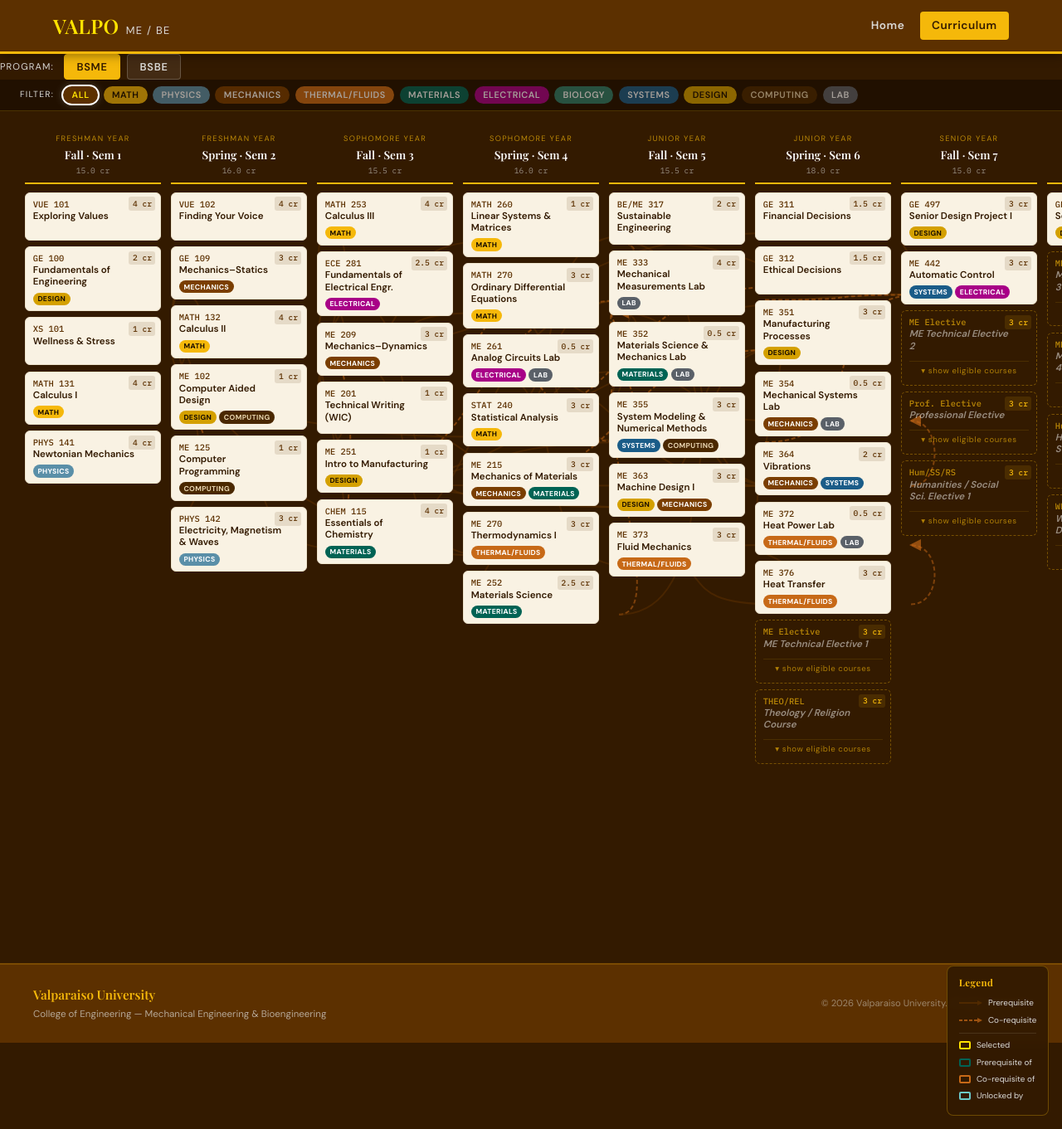
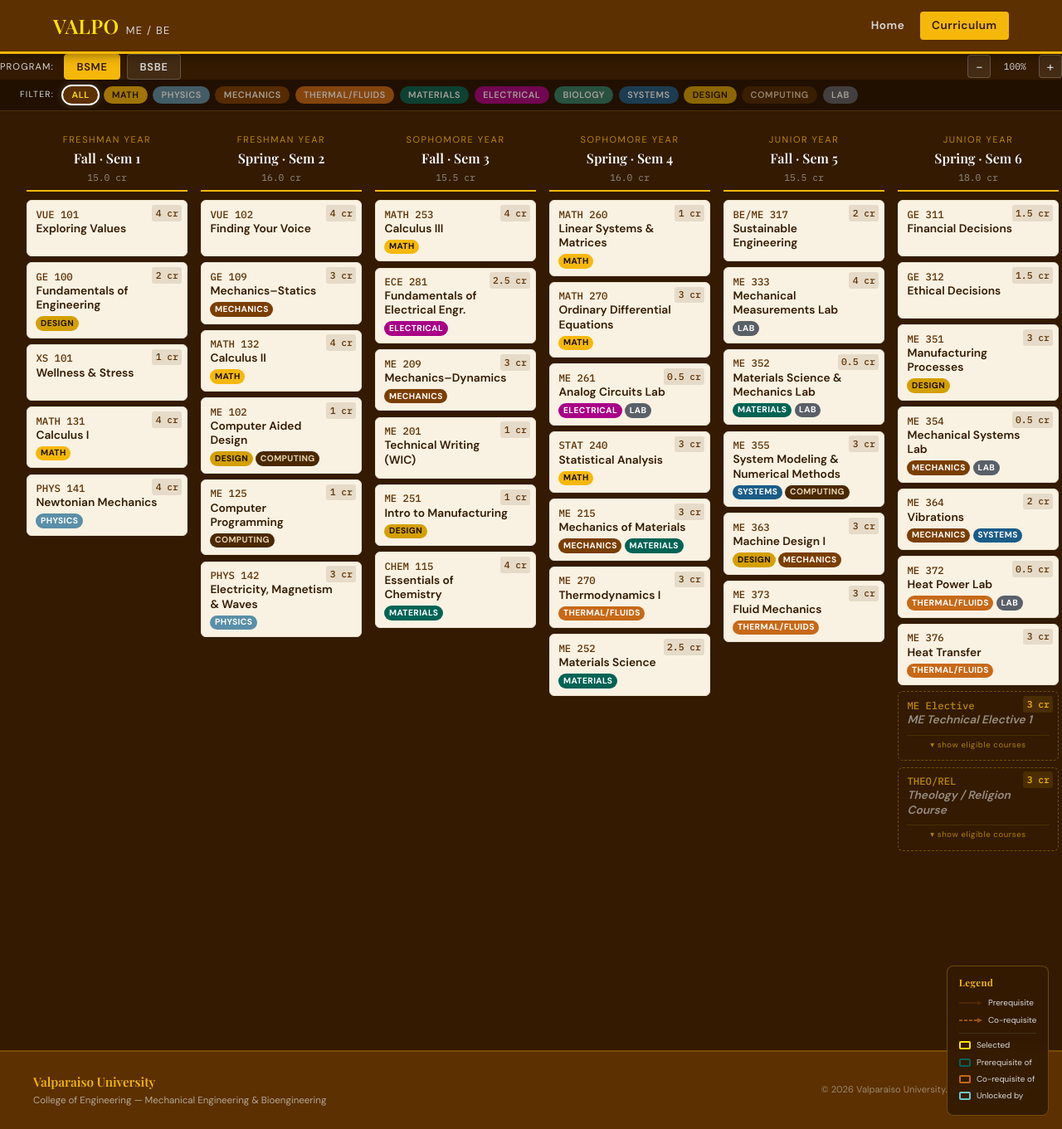
Before and after one commit to ValpoMEBE/valpomebe.github.io, a Jekyll site: the page built from _pages/curriculum.html, in a window 1280 px wide and 1361 px high. Shown: the whole window at 83% size. Built offline with Jekyll 4.4.1, drawn with Linux system fonts in a browser that asks for light colours.

Commit message:
update flowchart and zooming

```diff
--- a/_includes/degree-map/controls.html
+++ b/_includes/degree-map/controls.html
@@ -7,4 +7,9 @@
     <button class="track-btn"        data-track="BE_Bioelec" onclick="setTrack('BE_Bioelec', this)">Bioelectrical</button>
     <button class="track-btn"        data-track="BE_Biomed"  onclick="setTrack('BE_Biomed',  this)">Biomedical</button>
   </div>
+  <div class="zoom-controls">
+    <button class="zoom-btn" onclick="zoomOut()" title="Zoom out">&minus;</button>
+    <span class="zoom-level" id="zoom-level">100%</span>
+    <button class="zoom-btn" onclick="zoomIn()" title="Zoom in">&#x2b;</button>
+  </div>
 </div>
--- a/_includes/degree-map/flowchart.html
+++ b/_includes/degree-map/flowchart.html
@@ -1,6 +1,7 @@
 <div id="tag-bar"></div>
 
 <main id="main-area">
+  <div id="flowchart-wrapper">
     <div id="flowchart">
       <svg id="arrow-svg">
         <defs>
@@ -14,4 +15,22 @@
         </defs>
       </svg>
     </div>
+  </div>
 </main>
+
+<div id="chain-overlay" class="chain-overlay hidden">
+  <div class="chain-overlay-header">
+    <span id="chain-title">Prerequisite &amp; Requirement Chain</span>
+    <button id="chain-close" onclick="closeChainOverlay()">&times;</button>
+  </div>
+  <div class="chain-overlay-body" id="chain-body">
+    <svg id="chain-svg" class="chain-svg">
+      <defs>
+        <marker id="cmPre"  markerWidth="7" markerHeight="7" refX="6" refY="3.5" orient="auto"><polygon points="0 0,7 3.5,0 7" fill="#006354"/></marker>
+        <marker id="cmUn"   markerWidth="7" markerHeight="7" refX="6" refY="3.5" orient="auto"><polygon points="0 0,7 3.5,0 7" fill="#6BC9C9"/></marker>
+        <marker id="cmCo"   markerWidth="7" markerHeight="7" refX="6" refY="3.5" orient="auto"><polygon points="0 0,7 3.5,0 7" fill="#C76917"/></marker>
+      </defs>
+    </svg>
+    <div id="chain-columns" class="chain-columns"></div>
+  </div>
+</div>
--- a/assets/css/degree-map.css
+++ b/assets/css/degree-map.css
@@ -58,16 +58,17 @@
 
 /* ── MAIN FLOWCHART AREA ─────────────────────────────────────── */
 #main-area { position: relative; padding: 1.25rem 1.5rem 240px; overflow-x: auto; overflow-y: auto; }
-#flowchart  { display: flex; gap: 0; min-width: max-content; position: relative; }
+#flowchart-wrapper { position: relative; }
+#flowchart  { display: flex; gap: 0; min-width: max-content; position: relative; transform-origin: top left; }
 #arrow-svg  { position: absolute; top: 0; left: 0; width: 100%; height: 100%; pointer-events: none; overflow: visible; }
 
 
 /* ── SEMESTER COLUMNS ────────────────────────────────────────── */
-.sem-col    { width: 176px; flex-shrink: 0; display: flex; flex-direction: column; padding: 0 6px; }
+.sem-col    { width: 210px; flex-shrink: 0; display: flex; flex-direction: column; padding: 0 8px; }
 .sem-header { text-align: center; margin-bottom: .6rem; padding: .4rem .3rem; border-bottom: 2px solid var(--gold); }
-.sem-year   { font-size: .58rem; text-transform: uppercase; letter-spacing: .14em; color: var(--gold); opacity: .7; }
-.sem-name   { font-family: var(--font-display); font-size: .85rem; color: var(--white); margin: .05rem 0; }
-.sem-total  { font-family: var(--font-mono); font-size: .6rem; color: var(--light-gray); opacity: .6; }
+.sem-year   { font-size: .69rem; text-transform: uppercase; letter-spacing: .14em; color: var(--gold); opacity: .7; }
+.sem-name   { font-family: var(--font-display); font-size: 1rem; color: var(--white); margin: .05rem 0; }
+.sem-total  { font-family: var(--font-mono); font-size: .71rem; color: var(--light-gray); opacity: .6; }
 .sem-cards  { display: flex; flex-direction: column; gap: .45rem; flex: 1; }
 
 
@@ -77,11 +78,11 @@
   background: var(--parchment);
   border: 1.5px solid var(--parchment-d);
   border-radius: 6px;
-  padding: .5rem .55rem .4rem;
+  padding: .6rem .65rem .5rem;
   cursor: pointer;
   transition: opacity .2s, border-color .2s, box-shadow .2s, transform .15s;
   will-change: opacity, border-color;
-  min-height: 58px;
+  min-height: 68px;
 }
 .course-card:hover { transform: translateY(-1px); box-shadow: 0 4px 16px rgba(0,0,0,.35); border-color: var(--gold); z-index: 2; }
 .course-card.is-placeholder { background: transparent; border: 1.5px dashed rgba(245,184,10,.35); }
@@ -90,15 +91,15 @@
 
 .credit-badge {
   position: absolute; top: .3rem; right: .35rem;
-  font-family: var(--font-mono); font-size: .6rem;
+  font-family: var(--font-mono); font-size: .71rem;
   color: var(--brown); background: rgba(92,48,0,.12);
   border-radius: 3px; padding: .05rem .28rem; font-weight: 500;
 }
 .is-placeholder .credit-badge { color: var(--gold); background: rgba(245,184,10,.12); }
-.card-code  { font-family: var(--font-mono); font-size: .65rem; font-weight: 500; color: var(--brown); line-height: 1; padding-right: 1.8rem; }
-.card-title { font-size: .72rem; font-weight: 600; color: var(--dark-brown); line-height: 1.25; margin-top: .18rem; padding-right: 1rem; }
+.card-code  { font-family: var(--font-mono); font-size: .77rem; font-weight: 500; color: var(--brown); line-height: 1; padding-right: 1.8rem; }
+.card-title { font-size: .86rem; font-weight: 600; color: var(--dark-brown); line-height: 1.25; margin-top: .18rem; padding-right: 1rem; }
 .card-tags  { display: flex; flex-wrap: wrap; gap: .22rem; margin-top: .3rem; }
-.card-tag   { font-size: .54rem; font-weight: 700; text-transform: uppercase; letter-spacing: .04em; padding: .1rem .35rem; border-radius: 100px; color: white; line-height: 1.4; }
+.card-tag   { font-size: .64rem; font-weight: 700; text-transform: uppercase; letter-spacing: .04em; padding: .1rem .35rem; border-radius: 100px; color: white; line-height: 1.4; }
 
 
 /* ── CARD STATES ─────────────────────────────────────────────── */
@@ -200,3 +201,107 @@
 @media (max-width: 700px) {
   .panel-relations { grid-template-columns: 1fr; }
 }
+
+
+/* ── ZOOM CONTROLS ──────────────────────────────────────────── */
+.zoom-controls {
+  display: flex; align-items: center; gap: .3rem;
+  margin-left: auto;
+}
+.zoom-btn {
+  background: rgba(255,255,255,.08); border: 1.5px solid rgba(255,255,255,.2);
+  color: var(--light-gray); width: 28px; height: 28px;
+  border-radius: 4px; font-size: 1rem; cursor: pointer;
+  display: flex; align-items: center; justify-content: center;
+  transition: all .18s;
+}
+.zoom-btn:hover { border-color: var(--gold); color: var(--gold); }
+.zoom-level {
+  font-family: var(--font-mono); font-size: .7rem; color: var(--light-gray);
+  min-width: 3rem; text-align: center;
+}
+
+
+/* ── CHAIN OVERLAY ──────────────────────────────────────────── */
+.chain-overlay {
+  position: fixed;
+  top: 5vh; left: 3vw; right: 3vw; bottom: 5vh;
+  background: rgba(51, 26, 0, 0.97);
+  border: 2px solid var(--gold);
+  border-radius: 10px;
+  z-index: 500;
+  display: flex;
+  flex-direction: column;
+  backdrop-filter: blur(8px);
+  box-shadow: 0 20px 60px rgba(0,0,0,.6);
+}
+.chain-overlay.hidden { display: none; }
+
+.chain-overlay-header {
+  display: flex; justify-content: space-between; align-items: center;
+  padding: .75rem 1.25rem;
+  border-bottom: 1px solid rgba(245,184,10,.3);
+  flex-shrink: 0;
+}
+#chain-title {
+  font-family: var(--font-display);
+  font-size: 1.05rem; color: var(--gold);
+}
+#chain-close {
+  background: rgba(255,255,255,.1); border: none;
+  width: 28px; height: 28px; border-radius: 50%;
+  font-size: 1.1rem; color: var(--light-gray); cursor: pointer;
+  display: flex; align-items: center; justify-content: center;
+  transition: all .18s;
+}
+#chain-close:hover { background: var(--gold); color: var(--dark-brown); }
+
+.chain-overlay-body {
+  flex: 1; overflow: auto; position: relative; padding: 1.5rem;
+}
+.chain-columns {
+  display: flex; gap: .75rem; min-width: max-content; position: relative;
+}
+.chain-svg {
+  position: absolute; top: 0; left: 0; width: 100%; height: 100%;
+  pointer-events: none; overflow: visible;
+}
+
+.chain-sem-col { min-width: 170px; }
+.chain-sem-header {
+  text-align: center; font-family: var(--font-display);
+  font-size: .78rem; color: var(--gold);
+  border-bottom: 1.5px solid rgba(245,184,10,.3);
+  padding-bottom: .35rem; margin-bottom: .6rem;
+}
+.chain-sem-header small {
+  display: block; font-family: var(--font-mono); font-size: .6rem;
+  color: var(--light-gray); opacity: .6; margin-top: .1rem;
+}
+
+.chain-card {
+  background: var(--parchment); border-radius: 6px;
+  padding: .5rem .6rem; margin-bottom: .5rem;
+  cursor: pointer; transition: all .18s;
+}
+.chain-card:hover { transform: translateY(-1px); box-shadow: 0 4px 16px rgba(0,0,0,.35); }
+.chain-card-code {
+  font-family: var(--font-mono); font-size: .7rem; font-weight: 500;
+  color: var(--brown); line-height: 1;
+}
+.chain-card-title {
+  font-size: .75rem; font-weight: 600; color: var(--dark-brown);
+  line-height: 1.25; margin-top: .15rem;
+}
+.chain-card-credits {
+  font-family: var(--font-mono); font-size: .58rem; color: var(--light-gray);
+  margin-top: .2rem;
+}
+
+.chain-card.chain-ancestor  { border: 2px solid var(--teal); box-shadow: 0 0 0 1px var(--teal), 0 2px 8px rgba(0,99,84,.2); }
+.chain-card.chain-selected  { border: 2px solid var(--yellow); box-shadow: 0 0 0 2px var(--yellow), 0 4px 16px rgba(255,227,0,.3); }
+.chain-card.chain-descendant { border: 2px solid var(--light-blue); box-shadow: 0 0 0 1px var(--light-blue), 0 2px 8px rgba(107,201,201,.2); }
+
+.chain-arrow-ancestor  { stroke: var(--teal);       stroke-width: 2.5; fill: none; }
+.chain-arrow-descendant { stroke: var(--light-blue); stroke-width: 2.5; fill: none; }
+.chain-arrow-coreq     { stroke: var(--orange);     stroke-width: 2.5; fill: none; stroke-dasharray: 5,3; }
--- a/assets/js/degree-map.js
+++ b/assets/js/degree-map.js
@@ -19,6 +19,31 @@ for (const c of Object.values(COURSES)) {
     if (!UNLOCKS[cid]) UNLOCKS[cid] = [];
     if (!UNLOCKS[cid].includes(c.id)) UNLOCKS[cid].push(c.id);
   }
+}
+
+// ── RECURSIVE CHAIN HELPERS ──────────────────────────────────
+function getAllAncestors(id, prog, visited = new Set()) {
+  const course = COURSES[id];
+  if (!course) return visited;
+  for (const pid of [...(course.prereqs || []), ...(course.coreqs || [])]) {
+    if (visited.has(pid)) continue;
+    const pc = COURSES[pid];
+    if (!pc || !pc.semesters || !pc.semesters[prog]) continue;
+    visited.add(pid);
+    getAllAncestors(pid, prog, visited);
+  }
+  return visited;
+}
+
+function getAllDescendants(id, prog, visited = new Set()) {
+  for (const uid of (UNLOCKS[id] || [])) {
+    if (visited.has(uid)) continue;
+    const uc = COURSES[uid];
+    if (!uc || !uc.semesters || !uc.semesters[prog]) continue;
+    visited.add(uid);
+    getAllDescendants(uid, prog, visited);
+  }
+  return visited;
 }
 
 
@@ -97,7 +122,6 @@ function render() {
   });
 
   if (STATE.tag && STATE.tag !== "all") filterByTag(STATE.tag, null, true);
-  setTimeout(drawArrows, 80);
 }
 
 function makeCard(course) {
@@ -175,8 +199,8 @@ function selectCourse(id) {
     else                         el.classList.add("state-dimmed");
   });
 
-  highlightArrows(id, prereqs, coreqs, unlocks);
   openPanel(course, prereqs, coreqs, unlocks);
+  openChainOverlay(id);
 }
 
 function clearSelection() {
@@ -189,6 +213,7 @@ function clearSelection() {
     p.setAttribute("marker-end", p.dataset.type === "prereq" ? "url(#mPre)" : "url(#mCo)");
   });
   document.getElementById("detail-panel").classList.remove("open");
+  document.getElementById("chain-overlay").classList.add("hidden");
   if (STATE.tag && STATE.tag !== "all") filterByTag(STATE.tag, null, true);
 }
 
@@ -417,6 +442,7 @@ function setProgram(prog, btn) {
   STATE.selected = null;
   STATE.tag      = null;
   document.getElementById("detail-panel").classList.remove("open");
+  document.getElementById("chain-overlay").classList.add("hidden");
   document.querySelectorAll(".prog-btn").forEach(b => b.classList.remove("active"));
   btn.classList.add("active");
   document.getElementById("track-selector").classList.toggle("visible", prog === "BE");
@@ -429,10 +455,216 @@ function setTrack(track, btn) {
   STATE.track    = track;
   STATE.selected = null;
   document.getElementById("detail-panel").classList.remove("open");
+  document.getElementById("chain-overlay").classList.add("hidden");
   document.querySelectorAll(".track-btn").forEach(b => b.classList.remove("active"));
   btn.classList.add("active");
   render();
 }
+
+
+// ╔══════════════════════════════════════════════════════════════╗
+// ║  CHAIN OVERLAY                                                ║
+// ╚══════════════════════════════════════════════════════════════╝
+function openChainOverlay(id) {
+  const prog = currentProg();
+  const ancestors   = getAllAncestors(id, prog);
+  const descendants = getAllDescendants(id, prog);
+  const chainSet    = new Set([...ancestors, id, ...descendants]);
+  const chainIds    = [...chainSet];
+
+  // Group by semester
+  const semGroups = {};
+  for (const cid of chainIds) {
+    const c = COURSES[cid];
+    if (!c || !c.semesters || !c.semesters[prog]) continue;
+    const s = c.semesters[prog];
+    if (!semGroups[s]) semGroups[s] = [];
+    semGroups[s].push(cid);
+  }
+
+  const sortedSems = Object.keys(semGroups).map(Number).sort((a, b) => a - b);
+
+  // Update title
+  const course = COURSES[id];
+  document.getElementById("chain-title").textContent =
+    `${course.code} — Prerequisite & Requirement Chain`;
+
+  // Build columns
+  const cols = document.getElementById("chain-columns");
+  cols.innerHTML = "";
+
+  for (const s of sortedSems) {
+    const semInfo = SEMESTERS.find(x => x.s === s);
+    const col = document.createElement("div");
+    col.className = "chain-sem-col";
+    col.innerHTML = `<div class="chain-sem-header">${semInfo ? semInfo.season : ""}  Sem ${s}<small>${semInfo ? semInfo.year : ""}</small></div>`;
+
+    for (const cid of semGroups[s]) {
+      const c = COURSES[cid];
+      const card = document.createElement("div");
+      card.className = "chain-card";
+      card.id = "chain-" + cid;
+      card.dataset.id = cid;
+
+      if (cid === id)                card.classList.add("chain-selected");
+      else if (ancestors.has(cid))   card.classList.add("chain-ancestor");
+      else if (descendants.has(cid)) card.classList.add("chain-descendant");
+
+      card.innerHTML = `
+        <div class="chain-card-code">${c.code}</div>
+        <div class="chain-card-title">${c.title}</div>
+        <div class="chain-card-credits">${c.credits} cr</div>`;
+
+      card.onclick = (ev) => {
+        ev.stopPropagation();
+        closeChainOverlay();
+        selectCourse(cid);
+      };
+
+      col.appendChild(card);
+    }
+    cols.appendChild(col);
+  }
+
+  // Show overlay then draw arrows
+  document.getElementById("chain-overlay").classList.remove("hidden");
+  requestAnimationFrame(() => requestAnimationFrame(() => drawChainArrows(chainSet, ancestors, id, prog)));
+}
+
+function drawChainArrows(chainSet, ancestors, selId, prog) {
+  const svg  = document.getElementById("chain-svg");
+  const body = document.getElementById("chain-body");
+  svg.querySelectorAll("path").forEach(p => p.remove());
+
+  const br = body.getBoundingClientRect();
+  const sl = body.scrollLeft;
+  const st = body.scrollTop;
+
+  // Size SVG to full scrollable area
+  svg.style.width  = body.scrollWidth + "px";
+  svg.style.height = body.scrollHeight + "px";
+
+  function chainCardPos(cid) {
+    const el = document.getElementById("chain-" + cid);
+    if (!el) return null;
+    const r = el.getBoundingClientRect();
+    return {
+      cx: r.left - br.left + sl + r.width  / 2,
+      cy: r.top  - br.top  + st + r.height / 2,
+      rx: r.right  - br.left + sl,
+      lx: r.left   - br.left + sl,
+      ty: r.top    - br.top  + st,
+      by: r.bottom - br.top  + st,
+    };
+  }
+
+  const drawn = new Set();
+
+  for (const cid of chainSet) {
+    const c = COURSES[cid];
+    if (!c) continue;
+    const toPos = chainCardPos(cid);
+    if (!toPos) continue;
+
+    for (const pid of (c.prereqs || [])) {
+      if (!chainSet.has(pid)) continue;
+      const key = pid + "->" + cid;
+      if (drawn.has(key)) continue;
+      drawn.add(key);
+      const fromPos = chainCardPos(pid);
+      if (!fromPos) continue;
+
+      const isAncestorEdge = ancestors.has(pid) && (ancestors.has(cid) || cid === selId);
+      svg.appendChild(makeChainPath(fromPos, toPos, false, isAncestorEdge));
+    }
+
+    for (const co of (c.coreqs || [])) {
+      if (!chainSet.has(co)) continue;
+      const key = "co:" + [co, cid].sort().join("-");
+      if (drawn.has(key)) continue;
+      drawn.add(key);
+      const fromPos = chainCardPos(co);
+      if (!fromPos) continue;
+      svg.appendChild(makeChainPath(fromPos, toPos, true, false));
+    }
+  }
+}
+
+function makeChainPath(from, to, isCoreq, isAncestor) {
+  const p = document.createElementNS("http://www.w3.org/2000/svg", "path");
+
+  if (isCoreq)          p.classList.add("chain-arrow-coreq");
+  else if (isAncestor)  p.classList.add("chain-arrow-ancestor");
+  else                  p.classList.add("chain-arrow-descendant");
+
+  const SAME_COL_THRESHOLD = 100;
+  const sameCol = Math.abs(from.cx - to.cx) < SAME_COL_THRESHOLD;
+  let d;
+
+  if (sameCol) {
+    const bulge = Math.max(from.rx, to.rx) + 38;
+    d = `M ${from.rx} ${from.cy} C ${bulge} ${from.cy} ${bulge} ${to.cy} ${to.rx} ${to.cy}`;
+  } else if (from.cx < to.cx) {
+    const dx = to.cx - from.cx;
+    const c1x = from.rx + dx * 0.4;
+    const c2x = to.lx   - dx * 0.4;
+    d = `M ${from.rx} ${from.cy} C ${c1x} ${from.cy} ${c2x} ${to.cy} ${to.lx} ${to.cy}`;
+  } else {
+    const dx = from.cx - to.cx;
+    const c1x = from.lx - dx * 0.4;
+    const c2x = to.rx   + dx * 0.4;
+    d = `M ${from.lx} ${from.cy} C ${c1x} ${from.cy} ${c2x} ${to.cy} ${to.rx} ${to.cy}`;
+  }
+
+  p.setAttribute("d", d);
+
+  if (isCoreq)          p.setAttribute("marker-end", "url(#cmCo)");
+  else if (isAncestor)  p.setAttribute("marker-end", "url(#cmPre)");
+  else                  p.setAttribute("marker-end", "url(#cmUn)");
+
+  return p;
+}
+
+function closeChainOverlay() {
+  document.getElementById("chain-overlay").classList.add("hidden");
+  clearSelection();
+}
+
+
+// ╔══════════════════════════════════════════════════════════════╗
+// ║  ZOOM CONTROLS                                                ║
+// ╚══════════════════════════════════════════════════════════════╝
+let zoomLevel = 1.0;
+const ZOOM_MIN = 0.5, ZOOM_MAX = 1.5, ZOOM_STEP = 0.1;
+
+function applyZoom() {
+  const fc      = document.getElementById("flowchart");
+  const wrapper = document.getElementById("flowchart-wrapper");
+  fc.style.transform = `scale(${zoomLevel})`;
+  // Update wrapper size so scroll container respects scaled dimensions
+  requestAnimationFrame(() => {
+    wrapper.style.width  = (fc.scrollWidth  * zoomLevel) + "px";
+    wrapper.style.height = (fc.scrollHeight * zoomLevel) + "px";
+  });
+  document.getElementById("zoom-level").textContent = Math.round(zoomLevel * 100) + "%";
+}
+
+function zoomIn()  { zoomLevel = Math.min(ZOOM_MAX, +(zoomLevel + ZOOM_STEP).toFixed(1)); applyZoom(); }
+function zoomOut() { zoomLevel = Math.max(ZOOM_MIN, +(zoomLevel - ZOOM_STEP).toFixed(1)); applyZoom(); }
+
+
+// ╔══════════════════════════════════════════════════════════════╗
+// ║  CLICK-OFF & KEYBOARD                                         ║
+// ╚══════════════════════════════════════════════════════════════╝
+document.getElementById("main-area").addEventListener("click", (ev) => {
+  if (ev.target.closest(".course-card")) return;
+  if (ev.target.closest("#arrow-svg")) return;
+  if (STATE.selected) clearSelection();
+});
+
+document.addEventListener("keydown", (ev) => {
+  if (ev.key === "Escape" && STATE.selected) clearSelection();
+});
 
 
 // ╔══════════════════════════════════════════════════════════════╗
@@ -441,14 +673,15 @@ function setTrack(track, btn) {
 let resizeTimer;
 window.addEventListener("resize", () => {
   clearTimeout(resizeTimer);
-  resizeTimer = setTimeout(drawArrows, 150);
+  if (STATE.selected) resizeTimer = setTimeout(drawArrows, 150);
 });
 document.getElementById("main-area").addEventListener("scroll", () => {
   clearTimeout(resizeTimer);
-  resizeTimer = setTimeout(drawArrows, 60);
+  if (STATE.selected) resizeTimer = setTimeout(drawArrows, 60);
 });
 
 
 // ── INIT ──────────────────────────────────────────────────────
 buildTagBar();
 render();
+applyZoom();
```
Also changed, not shown: _data/courses.yml (+1 -15 lines), .claude/launch.json (added). Lines whose indentation alone changed are shown as unchanged.
